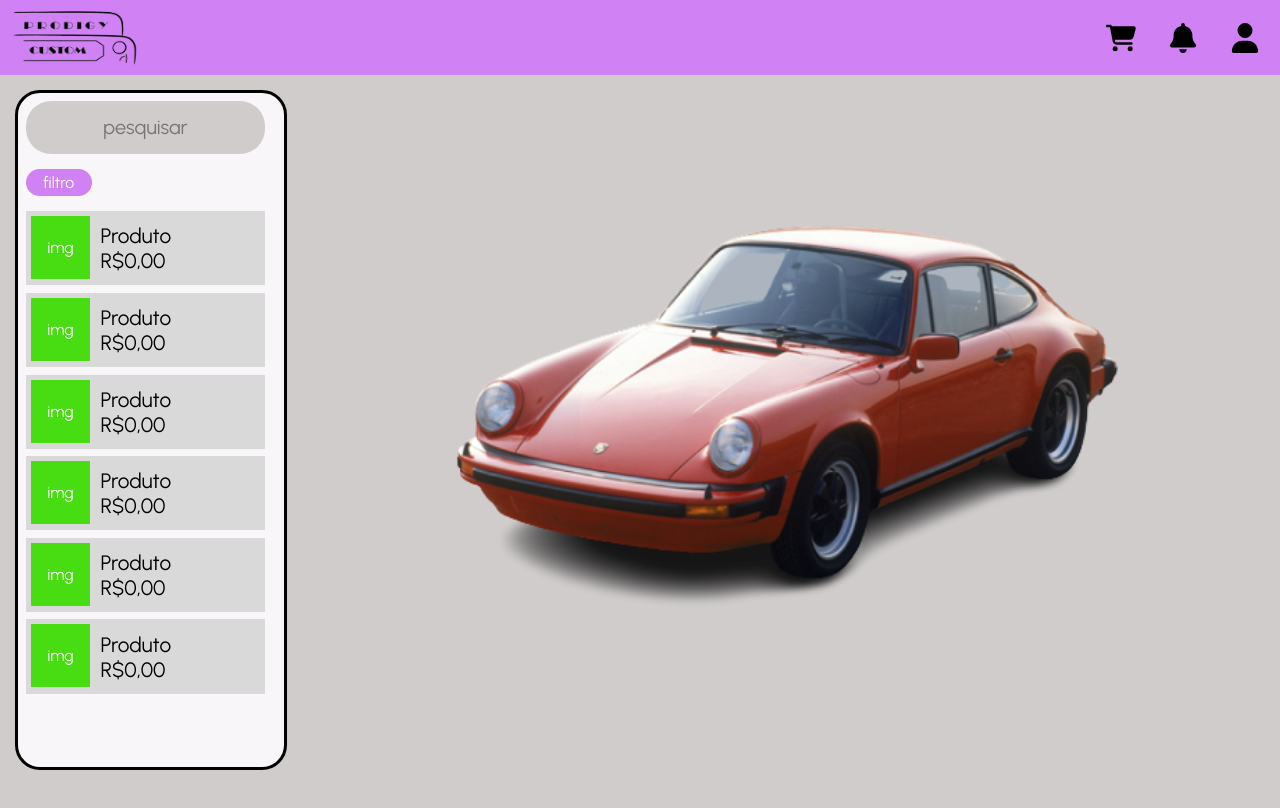
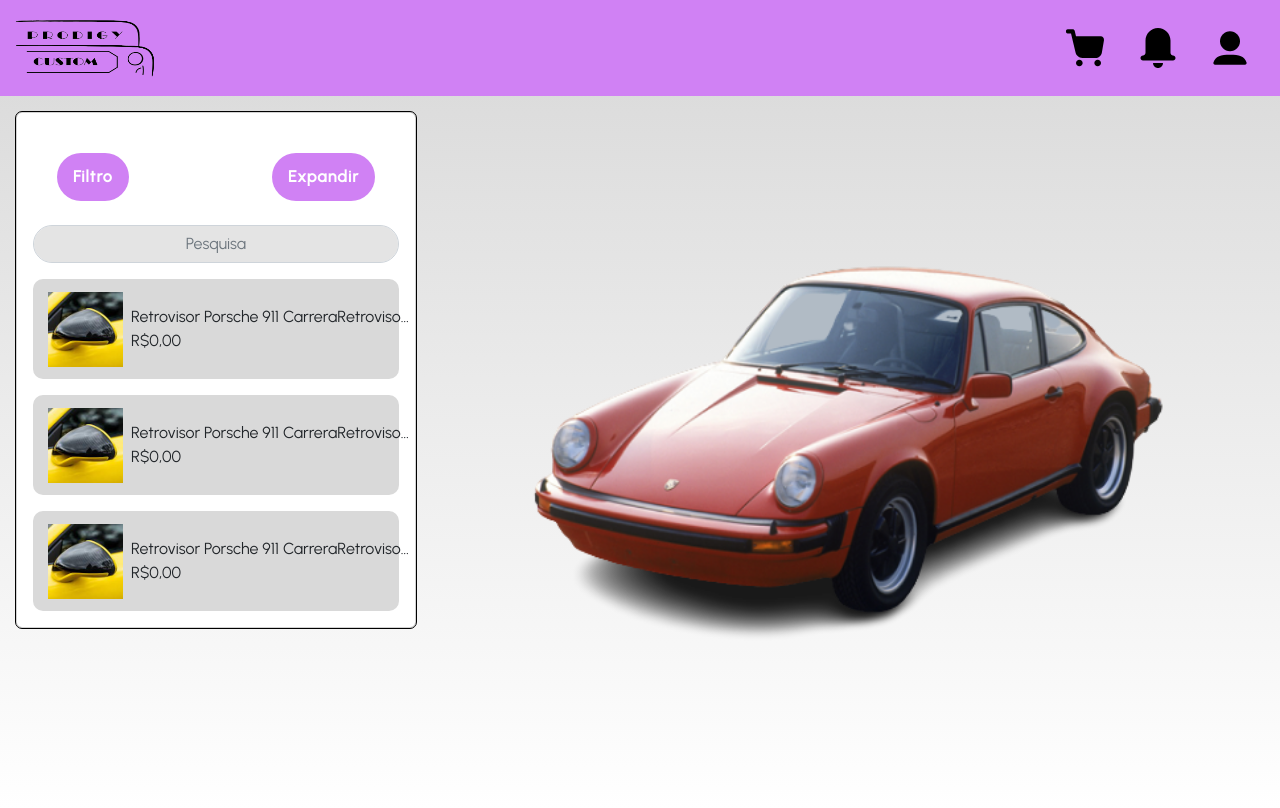
Before and after one commit to Fuyuyukii/Prodigy-Custom, a PHP site: page /venda-produto/tela_venda.html in a window 1280 px wide. Before the commit the page ends 770 px from the top, so only its background shows below. Run offline with PHP 8.4, Linux system fonts and the light colour scheme.

Commit message:
tela de venda

```diff
--- a/index.html
+++ b/index.html
@@ -89,7 +89,7 @@
                     <p style="text-decoration: underline; margin-bottom:5px">Esqueci minha senha</p>
                     <p>Sou novo. <a style="text-decoration: underline; color:#000" href="tela-cadastro/cadastro.html">Fazer cadastro</a></p>
                 </div>
-                <button class="button-primario">Entrar</button>
+                <a href="venda-produto/tela_venda.html"><button class="button-primario">Entrar</button></a>
             </div>
         </div>
     </main>
--- a/style.css
+++ b/style.css
@@ -12,7 +12,6 @@
 
 
 body {
-    height: 100vh;
     background-image: linear-gradient(to bottom, #cfcfcfd2, #fff);
     background-repeat: no-repeat;
     min-width: fit-content;
@@ -71,3 +70,39 @@ input[type=text]:focus, input[type=password]:focus{
     background-color: var(--primary300) !important;
     transition: background-color 150ms ease-in-out;
 }
+.icones{
+    display: flex;
+    gap:2em;
+    align-items: center;
+    margin-right: 30px;
+}
+
+.card{
+    outline: 1px solid black !important;
+}
+
+.imagemLista{
+    width: 75px !important;
+    height: 75px;
+    object-fit: cover;
+    margin-left: 15px;
+}
+
+.desc{
+    text-overflow: ellipsis;
+    max-height: 30px;
+    max-width: 95%;
+    overflow: hidden;
+    white-space: nowrap;
+}
+
+.listaProdutos{
+    background-color: #D9D9D9;
+    border-radius:10px;
+    height: 100px;
+}
+
+.carro{
+    width: 650px;
+    height: 500px;
+}
--- a/venda-produto/tela_venda.css
+++ /dev/null
@@ -1,154 +0,0 @@
-:root{
-    --primary: #D081F4
-
-}
-
-*{
-    margin: 0;
-    padding: 0;
-    box-sizing: border-box;
-}
-
-
-.imagem-logo{
-    width: 150px;
-    height: 75px;
-}
-
-body{
-    background-color: #d0cccc;
-}
-
-/* ---HEADER */
-
-.nav{
-    display: flex;
-    justify-content: space-between;
-    width: 100vw;
-    background-color: var(--primary);
-    align-items: center;
-}
-.imagem-logo{
-    width: 150px;
-    height: 75px;
-}
-.icones{
-    display: flex;
-    gap: 32px;
-    margin-right: 20px;
-}
-.icone{
-    width: 30px;
-    height: 30px;
-}
-
-/* ---MAIN */
-
-main{
-    display: flex;
-    width: 100%;
-    height: 85vh;
-}
-
-/* --Product_list */
-
-.product_list{
-    /* BOX */
-    border: solid black 3px;
-    margin: 15px;
-    width: 25%;
-    height: 100%;
-    border-radius: 25px;
-    background-color: #F9F6F9;
-}
-
-.search_bar{
-    /* BOX */
-    display: flex;
-    align-items: center;
-    justify-content: center;
-    margin: 7.5px;
-    width: 90%;
-    height: 8%;
-    border-radius: 25px;
-    background-color: #d0cccc;
-    border: none;
-    /* TEXT */
-    text-align: center;
-    color: #767676;
-    font-size: 125%;
-    font-family: urbanist;
-}
-.search_bar:focus{
-    box-shadow: 0 0 0 0;
-    outline: 0;
-}
-
-.filter{
-    /* BOX */
-    margin: 7.5px;
-    width: 25%;
-    height: 4%;
-    border-radius: 25px;
-    border: none;
-    background-color: var(--primary);
-    cursor: pointer;
-    /* TEXT */
-    text-align: center;
-    color: white;
-    font-size: 100%;
-    font-family: urbanist;
-}
-.filter:hover{
-    box-shadow: 11px 10px 33px -32px rgba(0,0,0,0.75);
-}
-
-/* -Product */
-
-.product{
-    display: flex;
-    margin: 7.5px;
-    width: 90%;
-    height: 11%;
-    background-color: #D9D9D9;
-}
-
-.product_img{
-    /* BOX */
-    display: flex;
-    justify-content: center;
-    align-items: center;
-    margin: 5px;
-    width: 25%;
-    height: 85%;
-    background-color: #47DD12;
-
-    /* TEXT */
-    color: white;
-    font-family: urbanist;
-
-}
-
-.product_description{
-    margin-left: 5px;
-    font-size: 130%;
-    height: 100%;
-    display: flex;
-    flex-direction: column;
-    justify-content: center;
-    font-family: urbanist;
-}
-
-/* --car_img */
-
-.car_img{
-    display: flex;
-    align-items: center;
-    justify-content: center;
-    width: 90%;
-    height: 100%;
-}
-
-.car_img img{
-    width: 70%;
-}
--- a/venda-produto/tela_venda.html
+++ b/venda-produto/tela_venda.html
@@ -5,7 +5,12 @@
     <meta charset="UTF-8">
     <meta http-equiv="X-UA-Compatible" content="IE=edge">
     <meta name="viewport" content="width=device-width, initial-scale=1.0">
-    <link rel="stylesheet" href="tela_venda.css">
+    <link rel="stylesheet" href="../style.css">
+    <link href="https://cdn.jsdelivr.net/npm/bootstrap@5.2.3/dist/css/bootstrap.min.css" rel="stylesheet"
+        integrity="sha384-rbsA2VBKQhggwzxH7pPCaAqO46MgnOM80zW1RWuH61DGLwZJEdK2Kadq2F9CUG65" crossorigin="anonymous">
+    <script src="https://cdn.jsdelivr.net/npm/bootstrap@5.2.3/dist/js/bootstrap.bundle.min.js"
+        integrity="sha384-kenU1KFdBIe4zVF0s0G1M5b4hcpxyD9F7jL+jjXkk+Q2h455rYXK/7HAuoJl+0I4"
+        crossorigin="anonymous"></script>
     <link rel="preconnect" href="https://fonts.googleapis.com">
     <link rel="preconnect" href="https://fonts.gstatic.com" crossorigin>
     <link href="https://fonts.googleapis.com/css2?family=Urbanist:wght@100;400;500&display=swap" rel="stylesheet">
@@ -15,77 +20,119 @@
 
 <body>
     <header>
-        <nav class="nav">
-            <img class="imagem-logo" src="fotologo.png" alt="imagem da logo">
+        <nav class="nav navbar">
+            <img class="logo" src="fotologo.png" alt="imagem da logo">
             <div class="icones">
-                <svg class="icone" xmlns="http://www.w3.org/2000/svg"
-                    viewBox="0 0 576 512"><!--! Font Awesome Pro 6.3.0 by @fontawesome - https://fontawesome.com License - https://fontawesome.com/license (Commercial License) Copyright 2023 Fonticons, Inc. -->
-                    <path
-                        d="M0 24C0 10.7 10.7 0 24 0H69.5c22 0 41.5 12.8 50.6 32h411c26.3 0 45.5 25 38.6 50.4l-41 152.3c-8.5 31.4-37 53.3-69.5 53.3H170.7l5.4 28.5c2.2 11.3 12.1 19.5 23.6 19.5H488c13.3 0 24 10.7 24 24s-10.7 24-24 24H199.7c-34.6 0-64.3-24.6-70.7-58.5L77.4 54.5c-.7-3.8-4-6.5-7.9-6.5H24C10.7 48 0 37.3 0 24zM128 464a48 48 0 1 1 96 0 48 48 0 1 1 -96 0zm336-48a48 48 0 1 1 0 96 48 48 0 1 1 0-96z" />
+                <svg style='cursor:pointer' width="40px" height="40px" viewBox="0 0 24 24" fill="none"
+                    xmlns="http://www.w3.org/2000/svg">
+                    <g id="SVGRepo_bgCarrier" stroke-width="0"></g>
+                    <g id="SVGRepo_tracerCarrier" stroke-linecap="round" stroke-linejoin="round"></g>
+                    <g id="SVGRepo_iconCarrier">
+                        <path
+                            d="M4 0.75H1C0.447715 0.75 0 1.19772 0 1.75V2.25C0 2.80228 0.447715 3.25 1 3.25H3.0119L5.73626 14.7312C6.18267 16.6125 7.84065 17.9508 9.76471 17.9987V18H17.5874C19.5362 18 21.2014 16.5956 21.5301 14.6747L22.7857 7.33734C22.9947 6.11571 22.0537 5 20.8143 5H5.99657L5.21623 1.7114C5.08251 1.14787 4.57918 0.75 4 0.75Z"
+                            fill="#000000"></path>
+                        <path
+                            d="M10 21C10 22.1046 9.10457 23 8 23C6.89543 23 6 22.1046 6 21C6 19.8954 6.89543 19 8 19C9.10457 19 10 19.8954 10 21Z"
+                            fill="#000000"></path>
+                        <path
+                            d="M21 21C21 22.1046 20.1046 23 19 23C17.8954 23 17 22.1046 17 21C17 19.8954 17.8954 19 19 19C20.1046 19 21 19.8954 21 21Z"
+                            fill="#000000"></path>
+                    </g>
                 </svg>
-                <svg class="icone" xmlns="http://www.w3.org/2000/svg"
-                    viewBox="0 0 448 512"><!--! Font Awesome Pro 6.3.0 by @fontawesome - https://fontawesome.com License - https://fontawesome.com/license (Commercial License) Copyright 2023 Fonticons, Inc. -->
-                    <path
-                        d="M224 0c-17.7 0-32 14.3-32 32V51.2C119 66 64 130.6 64 208v18.8c0 47-17.3 92.4-48.5 127.6l-7.4 8.3c-8.4 9.4-10.4 22.9-5.3 34.4S19.4 416 32 416H416c12.6 0 24-7.4 29.2-18.9s3.1-25-5.3-34.4l-7.4-8.3C401.3 319.2 384 273.9 384 226.8V208c0-77.4-55-142-128-156.8V32c0-17.7-14.3-32-32-32zm45.3 493.3c12-12 18.7-28.3 18.7-45.3H224 160c0 17 6.7 33.3 18.7 45.3s28.3 18.7 45.3 18.7s33.3-6.7 45.3-18.7z" />
+                <svg style='cursor:pointer' width="40px" height="40px" version="1.0" id="Layer_1"
+                    xmlns="http://www.w3.org/2000/svg" xmlns:xlink="http://www.w3.org/1999/xlink" viewBox="0 0 64 64"
+                    enable-background="new 0 0 64 64" xml:space="preserve" fill="#000000">
+                    <g id="SVGRepo_bgCarrier" stroke-width="0"></g>
+                    <g id="SVGRepo_tracerCarrier" stroke-linecap="round" stroke-linejoin="round"></g>
+                    <g id="SVGRepo_iconCarrier">
+                        <g>
+                            <path fill="#000"
+                                d="M56,44c-1.832,0-4-2.168-4-4V20C52,8.973,43.027,0,32,0S12,8.973,12,20v20c0,1.793-2.207,4-4,4 c-2.211,0-4,1.789-4,4s1.789,4,4,4h48c2.211,0,4-1.789,4-4S58.211,44,56,44z">
+                            </path>
+                            <path fill="#000" d="M32,64c4.418,0,8-3.582,8-8H24C24,60.418,27.582,64,32,64z"></path>
+                        </g>
+                    </g>
                 </svg>
-                <svg class="icone" xmlns="http://www.w3.org/2000/svg"
-                    viewBox="0 0 448 512"><!--! Font Awesome Pro 6.3.0 by @fontawesome - https://fontawesome.com License - https://fontawesome.com/license (Commercial License) Copyright 2023 Fonticons, Inc. -->
-                    <path
-                        d="M224 256A128 128 0 1 0 224 0a128 128 0 1 0 0 256zm-45.7 48C79.8 304 0 383.8 0 482.3C0 498.7 13.3 512 29.7 512H418.3c16.4 0 29.7-13.3 29.7-29.7C448 383.8 368.2 304 269.7 304H178.3z" />
+                <svg style='cursor:pointer' width="40px" height="40px" viewBox="0 0 24 24" fill="none"
+                    xmlns="http://www.w3.org/2000/svg">
+                    <g id="SVGRepo_bgCarrier" stroke-width="0"></g>
+                    <g id="SVGRepo_tracerCarrier" stroke-linecap="round" stroke-linejoin="round"></g>
+                    <g id="SVGRepo_iconCarrier">
+                        <rect width="24" height="24"></rect>
+                        <path fill-rule="evenodd" clip-rule="evenodd"
+                            d="M6 8C6 4.68629 8.68629 2 12 2C15.3137 2 18 4.68629 18 8C18 11.3137 15.3137 14 12 14C8.68629 14 6 11.3137 6 8Z"
+                            fill="#000"></path>
+                        <path fill-rule="evenodd" clip-rule="evenodd"
+                            d="M5.43094 16.9025C7.05587 16.2213 9.2233 16 12 16C14.771 16 16.9351 16.2204 18.5586 16.8981C20.3012 17.6255 21.3708 18.8613 21.941 20.6587C22.1528 21.3267 21.6518 22 20.9592 22H3.03459C2.34482 22 1.84679 21.3297 2.0569 20.6654C2.62537 18.8681 3.69119 17.6318 5.43094 16.9025Z"
+                            fill="#000"></path>
+                    </g>
                 </svg>
             </div>
         </nav>
     </header>
     <main>
-        <div class="product_list">
-            <input type="text" class="search_bar" placeholder="pesquisar"
-                onfocus="this.placeholder='';this.style.textAlign='inherit'">
-            <button class="filter"> filtro </button>
-            <div class="product">
-                <div class="product_img">img</div>
-                <div class="product_description">
-                    <div class="product_name">Produto</div>
-                    <div class="product_price">R$0,00</div>
+        <div class="col-md-12 p-3">
+            <div class="row">
+                <div class="col-md-4">
+                    <div class="card card-padding">
+                        <div class="card-body">
+                            <div class="col-md-12 d-flex justify-content-between p-4">
+
+                                <a href="">
+                                    <button class="button-primario">Filtro</button>
+                                </a>
+                                <a href="../tela-produtos/index.html">
+                                    <button class="button-primario">Expandir</button>
+                                </a>
+
+                            </div>
+                            <input type="text" name="" id="pesquisa" class="form-control text-center"
+                                placeholder="Pesquisa">
+
+                            <div class="col-md-12 d-flex align-items-center mt-3 listaProdutos">
+                                <img class="imagemLista" src="carro.png" alt="">
+                                <div class="col-md-10 d-flex flex-column ps-2">
+                                    <div class="desc">
+                                        Retrovisor Porsche 911 CarreraRetrovisor Porsche 911 CarreraRetrovisor Porsche
+                                        911 Carrera
+                                    </div>
+                                    <div class="preco">
+                                        R$0,00
+                                    </div>
+                                </div>
+                            </div>
+                            <div class="col-md-12 d-flex align-items-center mt-3 listaProdutos">
+                                <img class="imagemLista" src="carro.png" alt="">
+                                <div class="col-md-10 d-flex flex-column ps-2">
+                                    <div class="desc">
+                                        Retrovisor Porsche 911 CarreraRetrovisor Porsche 911 CarreraRetrovisor Porsche
+                                        911 Carrera
+                                    </div>
+                                    <div class="preco">
+                                        R$0,00
+                                    </div>
+                                </div>
+                            </div>
+                            <div class="col-md-12 d-flex align-items-center mt-3 listaProdutos">
+                                <img class="imagemLista" src="carro.png" alt="">
+                                <div class="col-md-10 d-flex flex-column ps-2">
+                                    <div class="desc">
+                                        Retrovisor Porsche 911 CarreraRetrovisor Porsche 911 CarreraRetrovisor Porsche
+                                        911 Carrera
+                                    </div>
+                                    <div class="preco">
+                                        R$0,00
+                                    </div>
+                                </div>
+                            </div>
+
+                        </div>
+                    </div>
+                </div>
+                <div class="col-md-8 d-flex justify-content-center align-items-center" style="height: calc(100vh - 120px);">
+                    <img src="image-removebg-preview.png" class="carro">
                 </div>
             </div>
-            <div class="product">
-                <div class="product_img">img</div>
-                <div class="product_description">
-                    <div class="product_name">Produto</div>
-                    <div class="product_price">R$0,00</div>
-                </div>
-            </div>
-            <div class="product">
-                <div class="product_img">img</div>
-                <div class="product_description">
-                    <div class="product_name">Produto</div>
-                    <div class="product_price">R$0,00</div>
-                </div>
-            </div>
-            <div class="product">
-                <div class="product_img">img</div>
-                <div class="product_description">
-                    <div class="product_name">Produto</div>
-                    <div class="product_price">R$0,00</div>
-                </div>
-            </div>
-            <div class="product">
-                <div class="product_img">img</div>
-                <div class="product_description">
-                    <div class="product_name">Produto</div>
-                    <div class="product_price">R$0,00</div>
-                </div>
-            </div>
-            <div class="product">
-                <div class="product_img">img</div>
-                <div class="product_description">
-                    <div class="product_name">Produto</div>
-                    <div class="product_price">R$0,00</div>
-                </div>
-            </div>
-        </div>
-        <div class="car_img">
-            <img src="image-removebg-preview.png" alt="">
         </div>
     </main>
 </body>
```
Also changed, not shown: venda-produto/carro.png (added).
